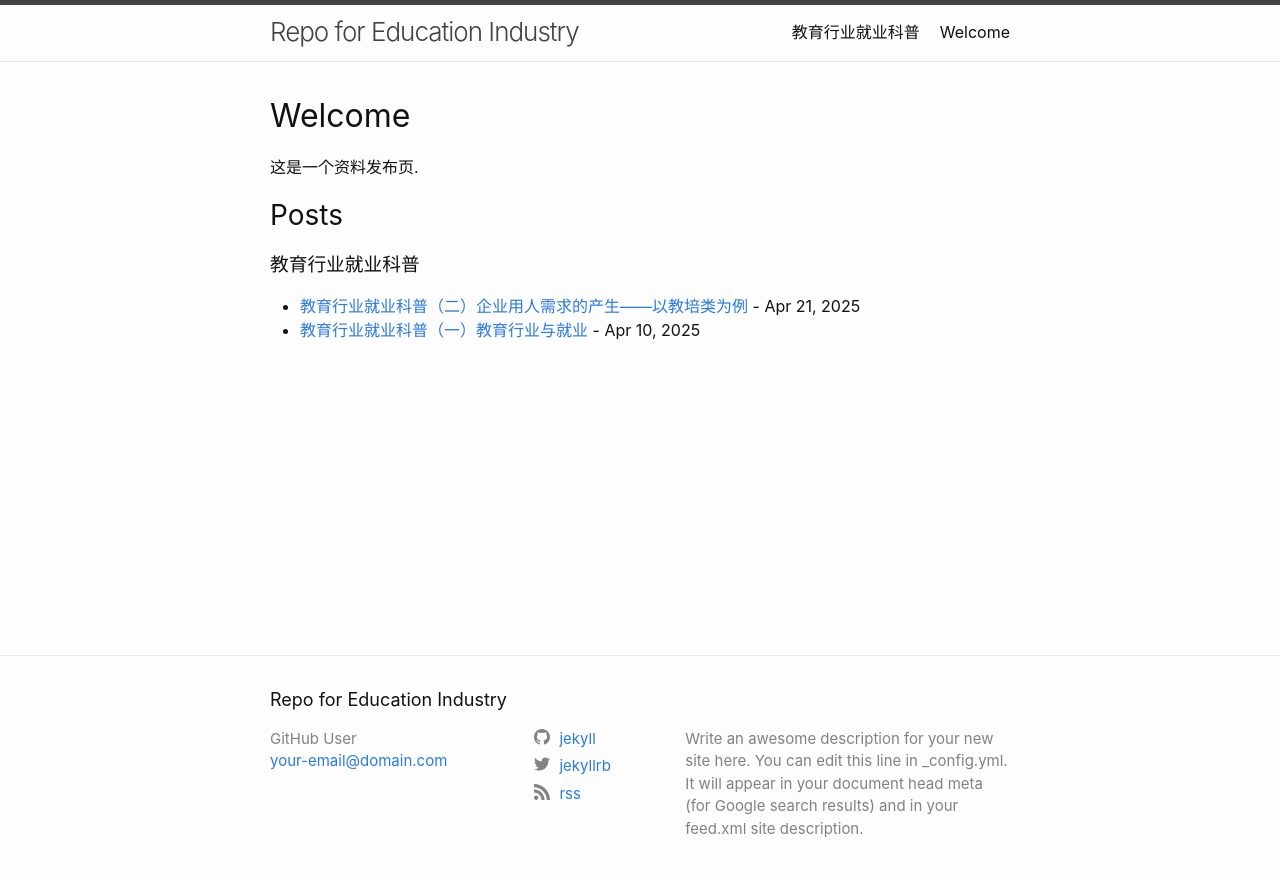
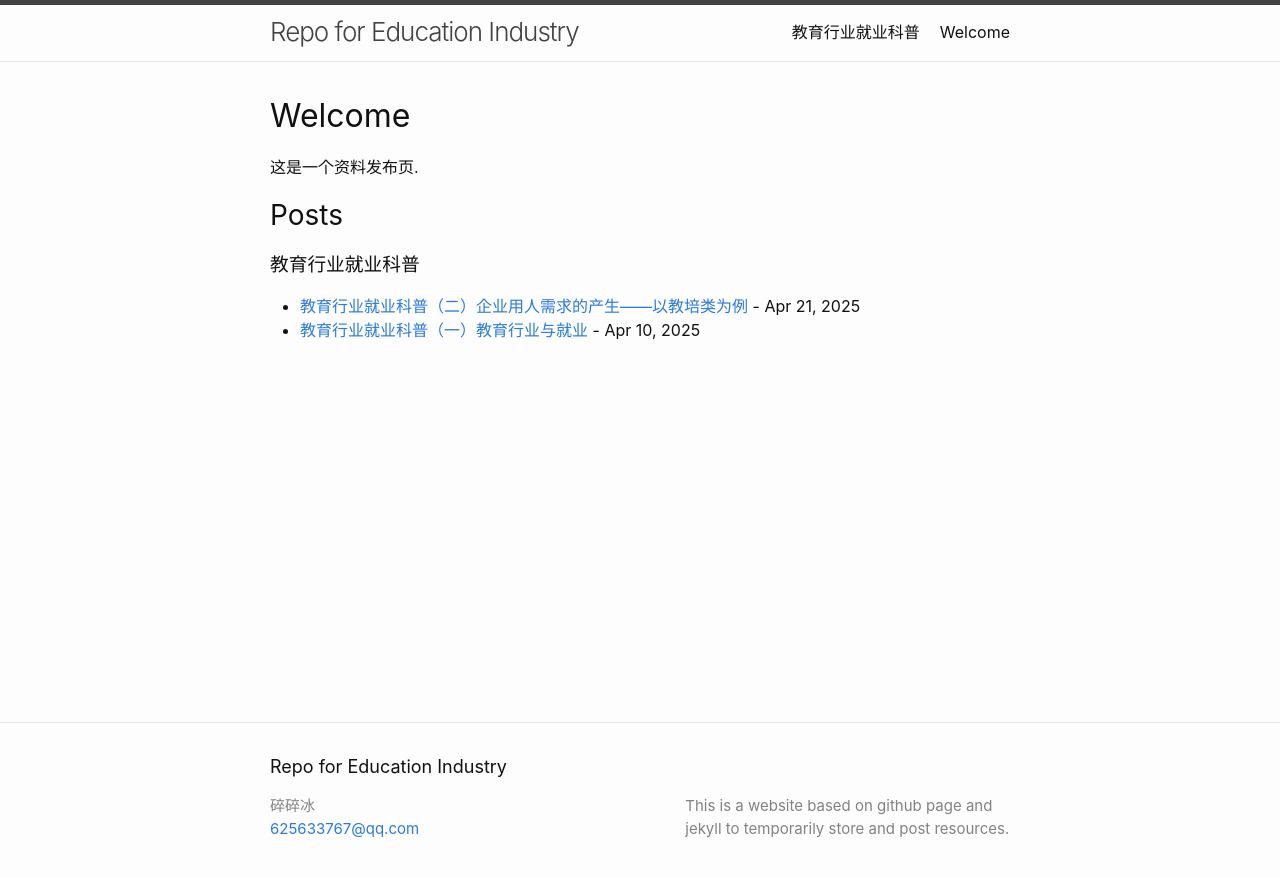
Before and after one commit to broken-ice-ice/Repo-for-Education-Industry, a Jekyll site: the page built from index.md, in a window 1280 px wide. Shown: the top 877 px of the page. Built offline with Jekyll 4.4.1, drawn with Linux system fonts in a browser that asks for light colours.

Commit message:
Update _config.yml

```diff
--- a/_config.yml
+++ b/_config.yml
@@ -1,15 +1,14 @@
 title: Repo for Education Industry
-author: GitHub User
-email: your-email@domain.com
+author: 碎碎冰
+email: 625633767@qq.com
 description: > # this means to ignore newlines until "twitter_username:"
-  Write an awesome description for your new site here. You can edit this
-  line in _config.yml. It will appear in your document head meta (for
-  Google search results) and in your feed.xml site description.
+  This is a website based on github page and jekyll to temporarily
+  store and post resources.
 
 # social links
-twitter_username: jekyllrb
-github_username:  jekyll
-rss: rss
+#twitter_username: jekyllrb
+#github_username:  jekyll
+#rss: rss
 # dribbble_username: jekyll
 # facebook_username: jekyll
 # flickr_username: jekyll
```
